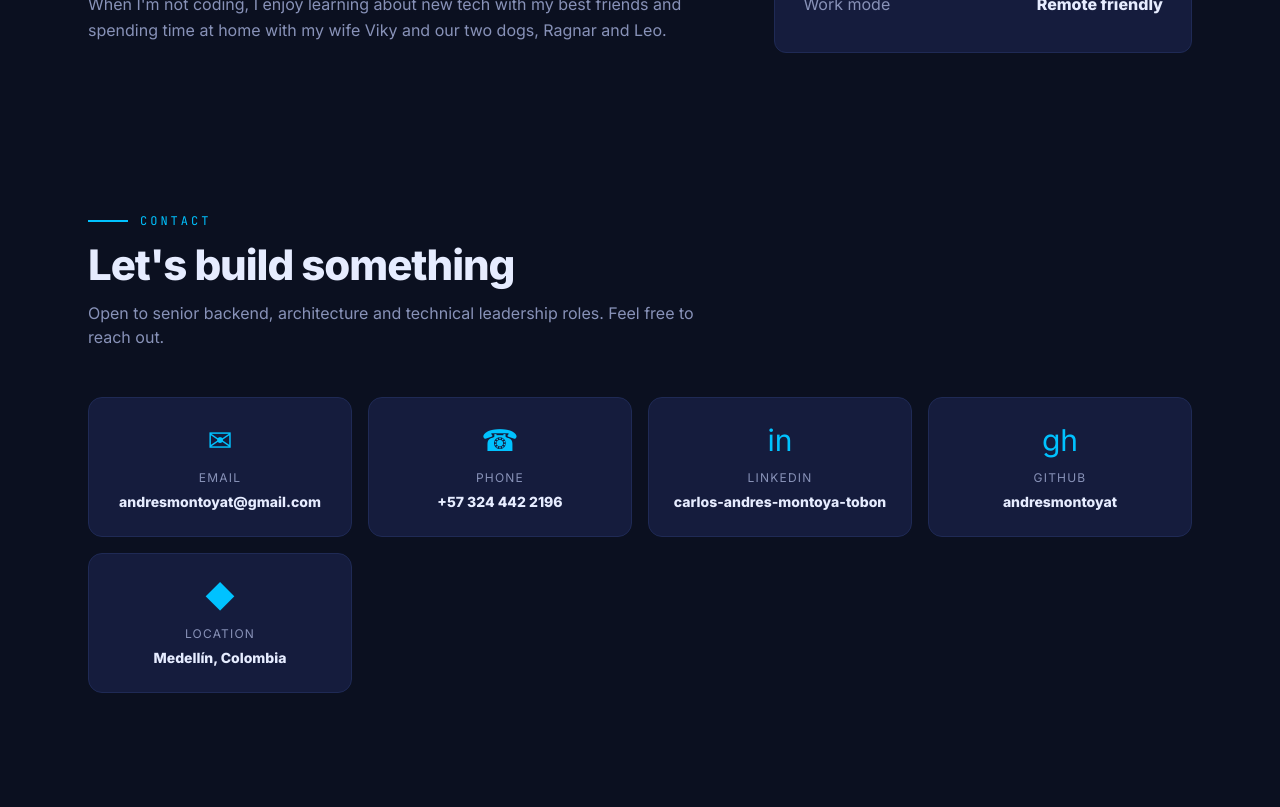
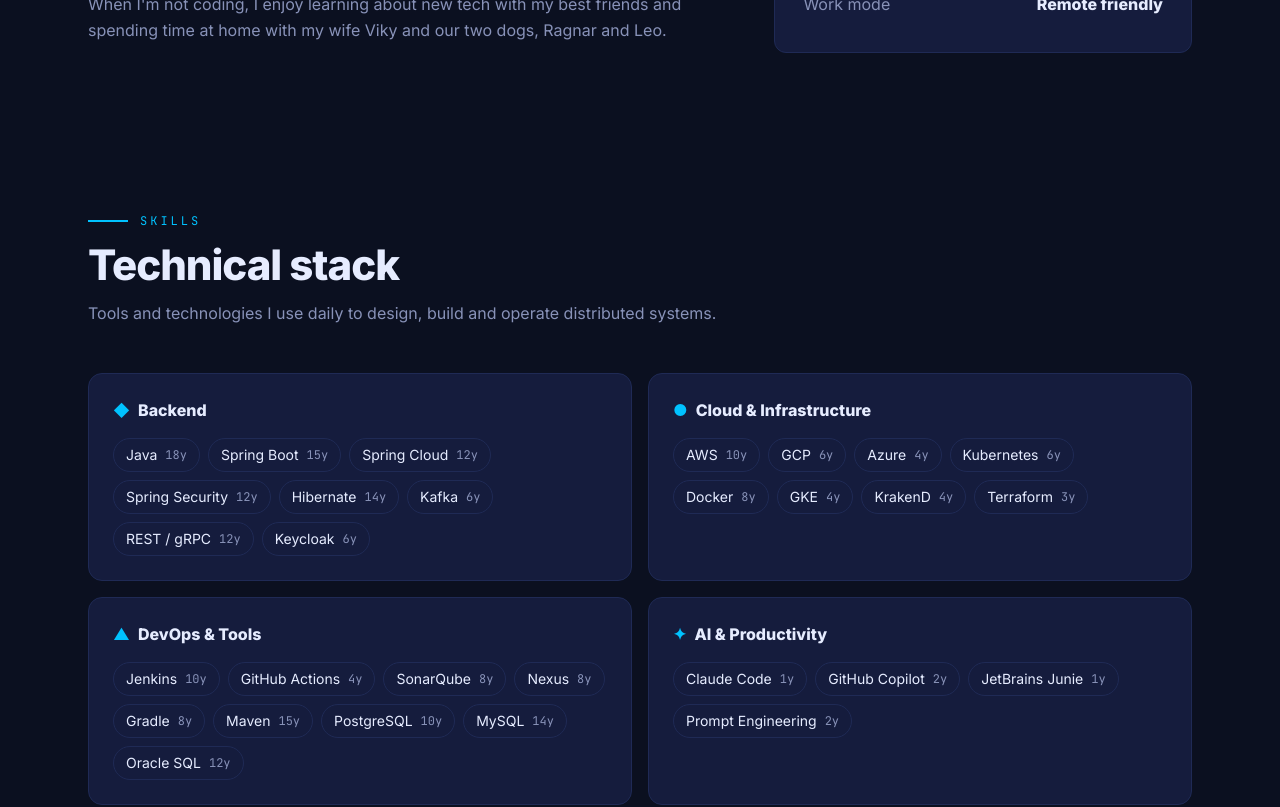
Before and after one commit to andresmontoyat/andresmontoyatco, a React (Vite) app: page / in a window 1280 px wide. Shown: the part 1400-2207 px from the top of the page. Built offline with nearby package versions, Linux system fonts and the light colour scheme; a web font is replaced by a local one.

Commit message:
feat(v4.0-slice-4): wire <Skill /> into App.js between About and Contact
Section render order: Nav → Hero → About → Skill → Contact → Footer.
34/34 tests GREEN. Build clean: 55.65 kB gz (+0.27 kB vs slice 3).

```diff
--- a/src/App.js
+++ b/src/App.js
@@ -5,6 +5,7 @@
 import Nav from './components/Nav'
 import Hero from './components/Hero'
 import About from './components/About'
+import Skill from './components/Skill'
 import Contact from './components/Contact'
 import Footer from './components/Footer'
 
@@ -17,6 +18,7 @@
           <main>
             <Hero />
             <About />
+            <Skill />
             <Contact />
           </main>
           <Footer />
```
